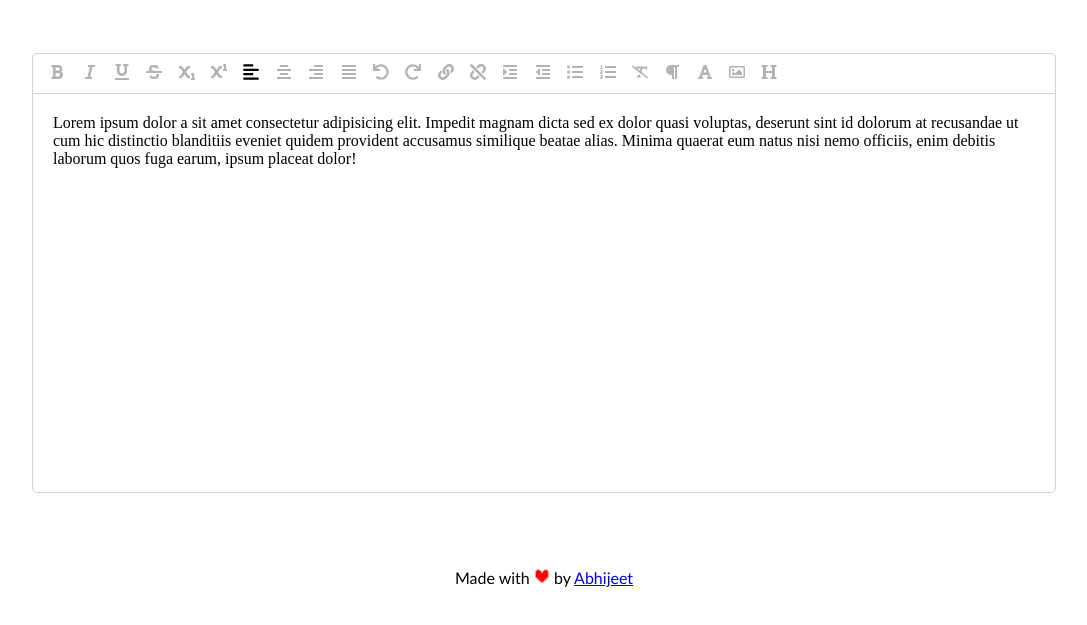
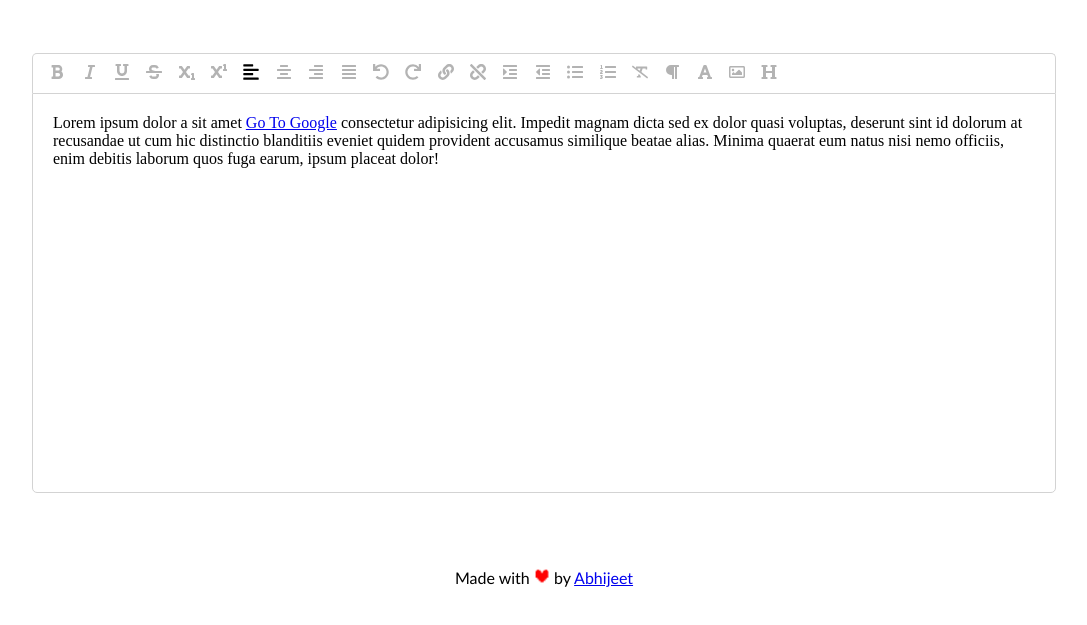
Before and after one commit to abhijeet-saxena/wysiwyg, a website with bundled scripts: page src/index.html in a window 1280 px wide. Shown: the part 175-800 px from the top of the page, without its empty margins (96-1183 px from the left). Built offline with nearby package versions, Linux system fonts and the light colour scheme.

Commit message:
feat(app): Update text content of div

```diff
--- a/src/index.html
+++ b/src/index.html
@@ -21,11 +21,13 @@
     <main>
       <div class="toolbar"></div>
       <div class="editor" contenteditable="">
-        Lorem ipsum dolor a sit amet consectetur adipisicing elit. Impedit
-        magnam dicta sed ex dolor quasi voluptas, deserunt sint id dolorum at
-        recusandae ut cum hic distinctio blanditiis eveniet quidem provident
-        accusamus similique beatae alias. Minima quaerat eum natus nisi nemo
-        officiis, enim debitis laborum quos fuga earum, ipsum placeat dolor!
+        Lorem ipsum dolor a sit amet
+        <a href="www.google.com">Go To Google</a> consectetur adipisicing elit.
+        Impedit magnam dicta sed ex dolor quasi voluptas, deserunt sint id
+        dolorum at recusandae ut cum hic distinctio blanditiis eveniet quidem
+        provident accusamus similique beatae alias. Minima quaerat eum natus
+        nisi nemo officiis, enim debitis laborum quos fuga earum, ipsum placeat
+        dolor!
       </div>
     </main>
     <footer>
```
Also changed, not shown: package.json (indentation only).
